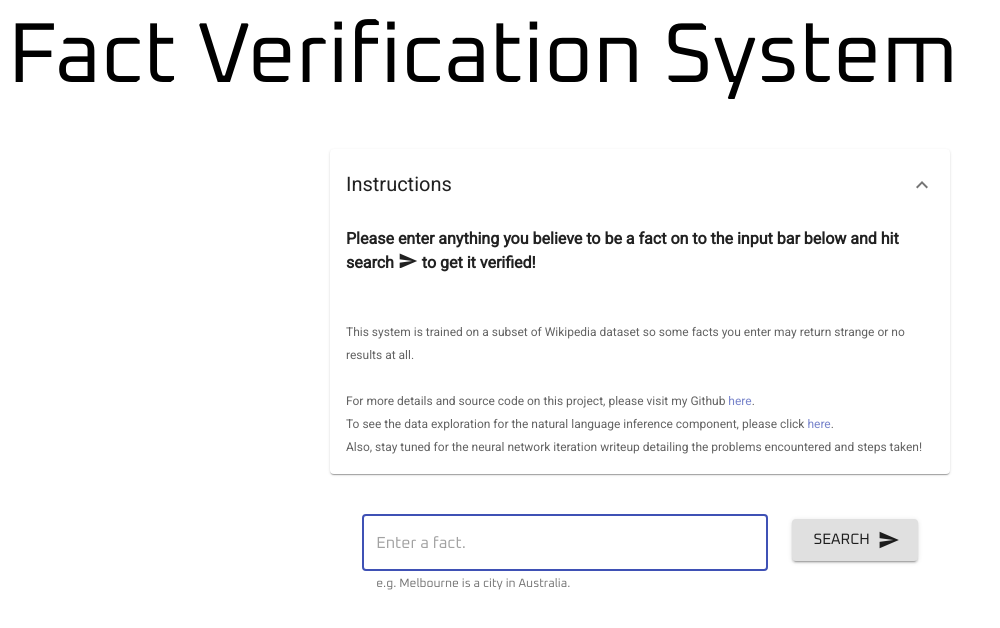
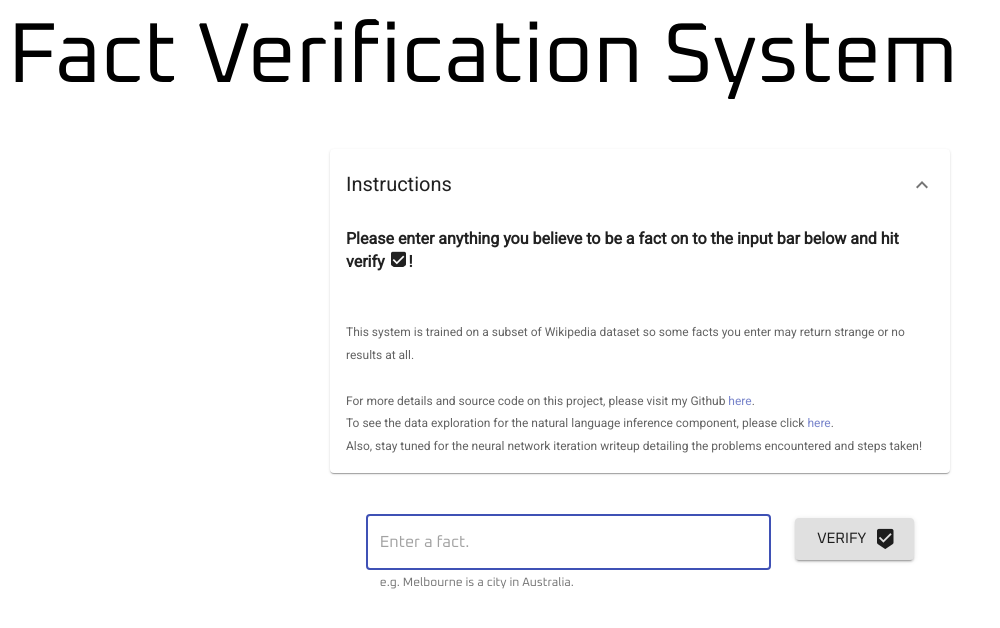
Before and after one commit to PrettyBabyMiki/verification-system-react, a React (Create React App) app: page / in a window 1280 px wide. Shown: the top 628 px of the page, without its empty margins (0-1000 px from the left). Built offline with nearby package versions, Linux system fonts and the light colour scheme.

Commit message:
MOD search text and icon to verify

```diff
--- a/src/components/Instructions.tsx
+++ b/src/components/Instructions.tsx
@@ -24,7 +24,7 @@ const styles = createStyles({
         opacity: 0.7
     },
     icon: {
-        height: '16.5px',
+        height: '16px',
         // width: '15px'
     },
 })
@@ -52,7 +52,7 @@ class Instructions extends React.Component<Props, State> {
         </ExpansionPanelSummary>
             <ExpansionPanelDetails>
             <Typography variant='body2'>
-                Please enter anything you believe to be a fact on to the input bar below and hit search <Icon fontSize='small' className={classes.icon}>send</Icon> to get it verified!<br/><br/><br/>
+                Please enter anything you believe to be a fact on to the input bar below and hit verify <Icon fontSize='small' className={classes.icon}>beenhere</Icon>!<br/><br/><br/>
                 <Typography variant='caption' className={classes.details}>
                 This system is trained on a subset of Wikipedia dataset so some facts you enter may return strange or no results at all. <br/><br/>
 
--- a/src/components/SearchButton.tsx
+++ b/src/components/SearchButton.tsx
@@ -37,12 +37,12 @@ class SearchButton extends React.Component<Props> {
         return (
             <Button
                 variant="contained"
-                endIcon={<Icon>send</Icon>}
+                endIcon={<Icon>beenhere</Icon>}
                 size="large"
                 className={classes.root}
                 onClick={this.search}
             >
-            Search
+            Verify
             </Button>
         )
     }
```
